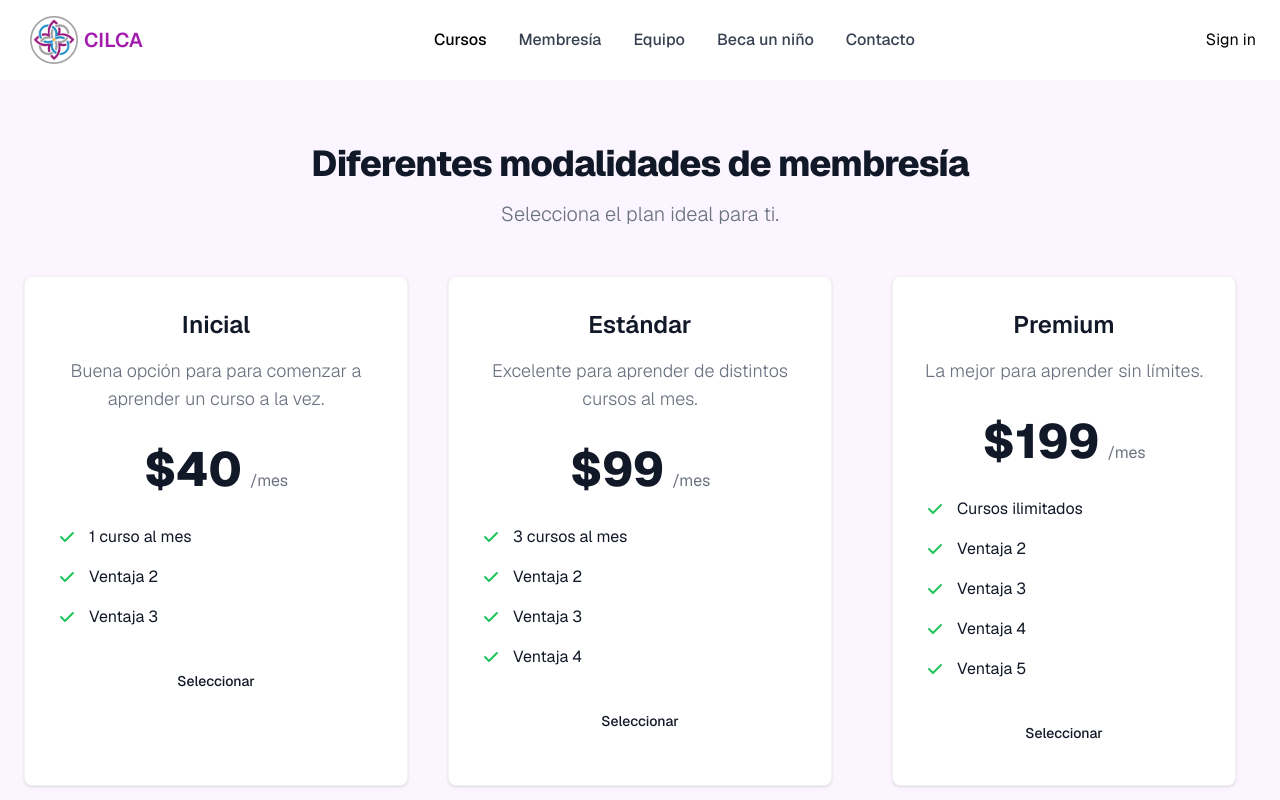
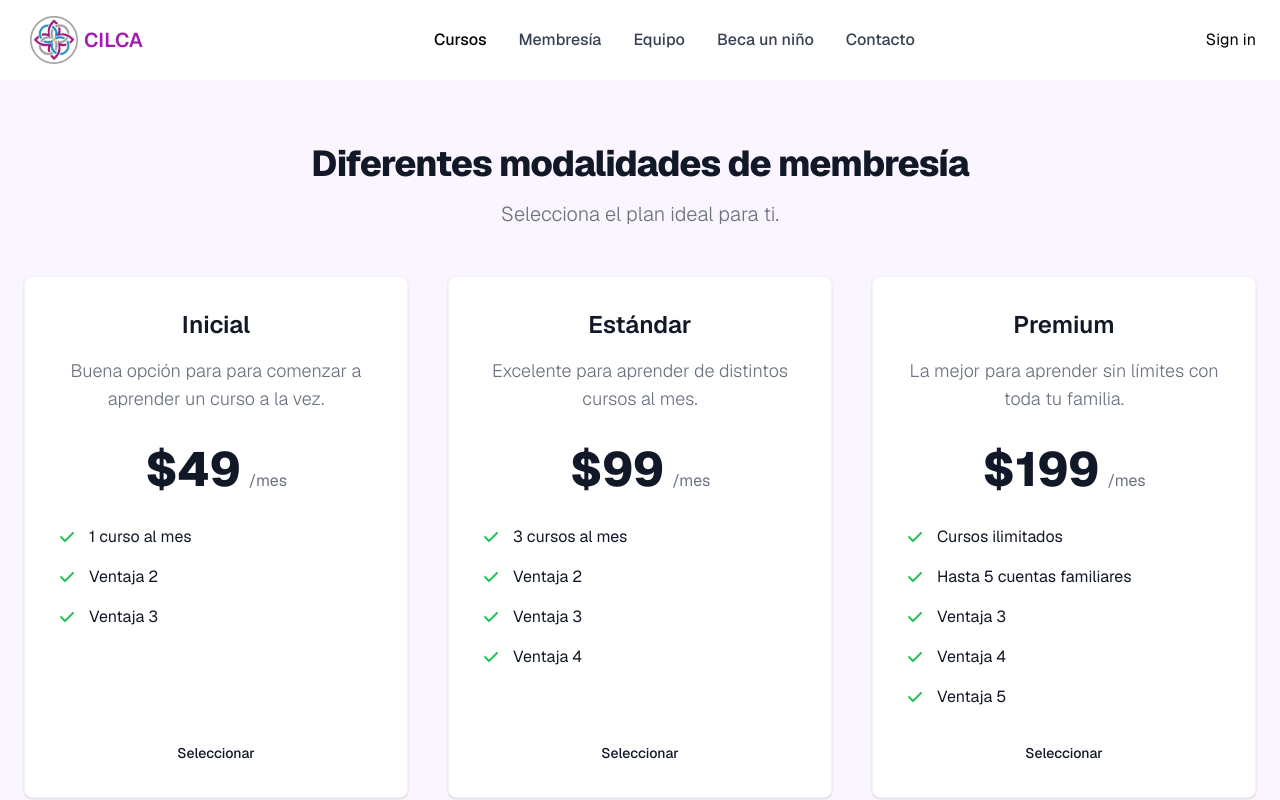
Before and after one commit to anoncollab12/cilca-webapp, a Next.js app: page /membresia in a window 1280 px wide. Shown: the top 800 px of the page. Built offline with nearby package versions, Linux system fonts and the light colour scheme; no server answers.

Commit message:
style: 'Seleccionar' button using flexbox to ensure uniform height

```diff
--- a/src/app/membresia/page.tsx
+++ b/src/app/membresia/page.tsx
@@ -11,17 +11,60 @@ export default function Membresia() {
           </p>
         </div>
         <div className="space-y-8 sm:gap-6 lg:grid lg:grid-cols-3 lg:space-y-0 xl:gap-10">
-          <div className="mx-auto flex max-w-lg flex-col rounded-lg border border-gray-100 bg-white p-6 text-center text-gray-900 shadow dark:border-gray-600 dark:bg-gray-800 dark:text-white xl:p-8">
-            <h3 className="mb-4 text-2xl font-semibold">Inicial</h3>
+          {[
+            {
+              title: "Inicial",
+              description:
+                "Buena opción para para comenzar a aprender un curso a la vez.",
+              price: "$49",
+              features: ["1 curso al mes", "Ventaja 2", "Ventaja 3"],
+            },
+            {
+              title: "Estándar",
+              description:
+                "Excelente para aprender de distintos cursos al mes.",
+              price: "$99",
+              features: [
+                "3 cursos al mes",
+                "Ventaja 2",
+                "Ventaja 3",
+                "Ventaja 4",
+              ],
+            },
+            {
+              title: "Premium",
+              description:
+                "La mejor para aprender sin límites con toda tu familia.",
+              price: "$199",
+              features: [
+                "Cursos ilimitados",
+                "Hasta 5 cuentas familiares",
+                "Ventaja 3",
+                "Ventaja 4",
+                "Ventaja 5",
+              ],
+            },
+          ].map((plan, index) => (
+            <div
+              key={index}
+              className="mx-auto flex max-w-lg flex-col rounded-lg border border-gray-100 bg-white p-6 text-center text-gray-900 shadow dark:border-gray-600 dark:bg-gray-800 dark:text-white xl:p-8"
+            >
+              <h3 className="mb-4 text-2xl font-semibold">{plan.title}</h3>
               <p className="font-light text-gray-500 dark:text-gray-400 sm:text-lg">
-              Buena opción para para comenzar a aprender un curso a la vez.
+                {plan.description}
               </p>
               <div className="my-8 flex items-baseline justify-center">
-              <span className="mr-2 text-5xl font-extrabold">$40</span>
+                <span className="mr-2 text-5xl font-extrabold">
+                  {plan.price}
+                </span>
                 <span className="text-gray-500 dark:text-gray-400">/mes</span>
               </div>
               <ul role="list" className="mb-8 space-y-4 text-left">
-              <li className="flex items-center space-x-3">
+                {plan.features.map((feature, featureIndex) => (
+                  <li
+                    key={featureIndex}
+                    className="flex items-center space-x-3"
+                  >
                     <svg
                       className="h-5 w-5 flex-shrink-0 text-green-500 dark:text-green-400"
                       fill="currentColor"
@@ -34,39 +77,11 @@ export default function Membresia() {
                         clipRule="evenodd"
                       ></path>
                     </svg>
-                <span>1 curso al mes</span>
+                    <span>{feature}</span>
                   </li>
-              <li className="flex items-center space-x-3">
-                <svg
-                  className="h-5 w-5 flex-shrink-0 text-green-500 dark:text-green-400"
-                  fill="currentColor"
-                  viewBox="0 0 20 20"
-                  xmlns="http://www.w3.org/2000/svg"
-                >
-                  <path
-                    fillRule="evenodd"
-                    d="M16.707 5.293a1 1 0 010 1.414l-8 8a1 1 0 01-1.414 0l-4-4a1 1 0 011.414-1.414L8 12.586l7.293-7.293a1 1 0 011.414 0z"
-                    clipRule="evenodd"
-                  ></path>
-                </svg>
-                <span>Ventaja 2</span>
-              </li>
-              <li className="flex items-center space-x-3">
-                <svg
-                  className="h-5 w-5 flex-shrink-0 text-green-500 dark:text-green-400"
-                  fill="currentColor"
-                  viewBox="0 0 20 20"
-                  xmlns="http://www.w3.org/2000/svg"
-                >
-                  <path
-                    fillRule="evenodd"
-                    d="M16.707 5.293a1 1 0 010 1.414l-8 8a1 1 0 01-1.414 0l-4-4a1 1 0 011.414-1.414L8 12.586l7.293-7.293a1 1 0 011.414 0z"
-                    clipRule="evenodd"
-                  ></path>
-                </svg>
-                <span>Ventaja 3</span>
-              </li>
+                ))}
               </ul>
+              <div className="mt-auto">
                 <a
                   href="#"
                   className="bg-primary-600 hover:bg-primary-700 focus:ring-primary-200 dark:focus:ring-primary-900 rounded-lg px-5 py-2.5 text-center text-sm font-medium focus:ring-4"
@@ -74,177 +89,8 @@ export default function Membresia() {
                   Seleccionar
                 </a>
               </div>
-          <div className="mx-auto flex max-w-lg flex-col rounded-lg border border-gray-100 bg-white p-6 text-center text-gray-900 shadow dark:border-gray-600 dark:bg-gray-800 dark:text-white xl:p-8">
-            <h3 className="mb-4 text-2xl font-semibold">Estándar</h3>
-            <p className="font-light text-gray-500 dark:text-gray-400 sm:text-lg">
-              Excelente para aprender de distintos cursos al mes.
-            </p>
-            <div className="my-8 flex items-baseline justify-center">
-              <span className="mr-2 text-5xl font-extrabold">$99</span>
-              <span className="text-gray-500 dark:text-gray-400">/mes</span>
             </div>
-            <ul role="list" className="mb-8 space-y-4 text-left">
-              <li className="flex items-center space-x-3">
-                <svg
-                  className="h-5 w-5 flex-shrink-0 text-green-500 dark:text-green-400"
-                  fill="currentColor"
-                  viewBox="0 0 20 20"
-                  xmlns="http://www.w3.org/2000/svg"
-                >
-                  <path
-                    fillRule="evenodd"
-                    d="M16.707 5.293a1 1 0 010 1.414l-8 8a1 1 0 01-1.414 0l-4-4a1 1 0 011.414-1.414L8 12.586l7.293-7.293a1 1 0 011.414 0z"
-                    clipRule="evenodd"
-                  ></path>
-                </svg>
-                <span>3 cursos al mes</span>
-              </li>
-              <li className="flex items-center space-x-3">
-                <svg
-                  className="h-5 w-5 flex-shrink-0 text-green-500 dark:text-green-400"
-                  fill="currentColor"
-                  viewBox="0 0 20 20"
-                  xmlns="http://www.w3.org/2000/svg"
-                >
-                  <path
-                    fillRule="evenodd"
-                    d="M16.707 5.293a1 1 0 010 1.414l-8 8a1 1 0 01-1.414 0l-4-4a1 1 0 011.414-1.414L8 12.586l7.293-7.293a1 1 0 011.414 0z"
-                    clipRule="evenodd"
-                  ></path>
-                </svg>
-                <span>Ventaja 2</span>
-              </li>
-              <li className="flex items-center space-x-3">
-                <svg
-                  className="h-5 w-5 flex-shrink-0 text-green-500 dark:text-green-400"
-                  fill="currentColor"
-                  viewBox="0 0 20 20"
-                  xmlns="http://www.w3.org/2000/svg"
-                >
-                  <path
-                    fillRule="evenodd"
-                    d="M16.707 5.293a1 1 0 010 1.414l-8 8a1 1 0 01-1.414 0l-4-4a1 1 0 011.414-1.414L8 12.586l7.293-7.293a1 1 0 011.414 0z"
-                    clipRule="evenodd"
-                  ></path>
-                </svg>
-                <span>Ventaja 3</span>
-              </li>
-              <li className="flex items-center space-x-3">
-                <svg
-                  className="h-5 w-5 flex-shrink-0 text-green-500 dark:text-green-400"
-                  fill="currentColor"
-                  viewBox="0 0 20 20"
-                  xmlns="http://www.w3.org/2000/svg"
-                >
-                  <path
-                    fillRule="evenodd"
-                    d="M16.707 5.293a1 1 0 010 1.414l-8 8a1 1 0 01-1.414 0l-4-4a1 1 0 011.414-1.414L8 12.586l7.293-7.293a1 1 0 011.414 0z"
-                    clipRule="evenodd"
-                  ></path>
-                </svg>
-                <span>Ventaja 4</span>
-              </li>
-            </ul>
-            <a
-              href="#"
-              className="bg-primary-600 hover:bg-primary-700 focus:ring-primary-200 dark:focus:ring-primary-900 rounded-lg px-5 py-2.5 text-center text-sm font-medium"
-            >
-              Seleccionar
-            </a>
-          </div>
-          <div className="mx-auto flex max-w-lg flex-col rounded-lg border border-gray-100 bg-white p-6 text-center text-gray-900 shadow dark:border-gray-600 dark:bg-gray-800 dark:text-white xl:p-8">
-            <h3 className="mb-4 text-2xl font-semibold">Premium</h3>
-            <p className="font-light text-gray-500 dark:text-gray-400 sm:text-lg">
-              La mejor para aprender sin límites.
-            </p>
-            <div className="my-8 flex items-baseline justify-center">
-              <span className="mr-2 text-5xl font-extrabold">$199</span>
-              <span className="text-gray-500 dark:text-gray-400">/mes</span>
-            </div>
-            <ul role="list" className="mb-8 space-y-4 text-left">
-              <li className="flex items-center space-x-3">
-                <svg
-                  className="h-5 w-5 flex-shrink-0 text-green-500 dark:text-green-400"
-                  fill="currentColor"
-                  viewBox="0 0 20 20"
-                  xmlns="http://www.w3.org/2000/svg"
-                >
-                  <path
-                    fillRule="evenodd"
-                    d="M16.707 5.293a1 1 0 010 1.414l-8 8a1 1 0 01-1.414 0l-4-4a1 1 0 011.414-1.414L8 12.586l7.293-7.293a1 1 0 011.414 0z"
-                    clipRule="evenodd"
-                  ></path>
-                </svg>
-                <span>Cursos ilimitados</span>
-              </li>{" "}
-              <li className="flex items-center space-x-3">
-                <svg
-                  className="h-5 w-5 flex-shrink-0 text-green-500 dark:text-green-400"
-                  fill="currentColor"
-                  viewBox="0 0 20 20"
-                  xmlns="http://www.w3.org/2000/svg"
-                >
-                  <path
-                    fillRule="evenodd"
-                    d="M16.707 5.293a1 1 0 010 1.414l-8 8a1 1 0 01-1.414 0l-4-4a1 1 0 011.414-1.414L8 12.586l7.293-7.293a1 1 0 011.414 0z"
-                    clipRule="evenodd"
-                  ></path>
-                </svg>
-                <span>Ventaja 2</span>
-              </li>{" "}
-              <li className="flex items-center space-x-3">
-                <svg
-                  className="h-5 w-5 flex-shrink-0 text-green-500 dark:text-green-400"
-                  fill="currentColor"
-                  viewBox="0 0 20 20"
-                  xmlns="http://www.w3.org/2000/svg"
-                >
-                  <path
-                    fillRule="evenodd"
-                    d="M16.707 5.293a1 1 0 010 1.414l-8 8a1 1 0 01-1.414 0l-4-4a1 1 0 011.414-1.414L8 12.586l7.293-7.293a1 1 0 011.414 0z"
-                    clipRule="evenodd"
-                  ></path>
-                </svg>
-                <span>Ventaja 3</span>
-              </li>{" "}
-              <li className="flex items-center space-x-3">
-                <svg
-                  className="h-5 w-5 flex-shrink-0 text-green-500 dark:text-green-400"
-                  fill="currentColor"
-                  viewBox="0 0 20 20"
-                  xmlns="http://www.w3.org/2000/svg"
-                >
-                  <path
-                    fillRule="evenodd"
-                    d="M16.707 5.293a1 1 0 010 1.414l-8 8a1 1 0 01-1.414 0l-4-4a1 1 0 011.414-1.414L8 12.586l7.293-7.293a1 1 0 011.414 0z"
-                    clipRule="evenodd"
-                  ></path>
-                </svg>
-                <span>Ventaja 4</span>
-              </li>{" "}
-              <li className="flex items-center space-x-3">
-                <svg
-                  className="h-5 w-5 flex-shrink-0 text-green-500 dark:text-green-400"
-                  fill="currentColor"
-                  viewBox="0 0 20 20"
-                  xmlns="http://www.w3.org/2000/svg"
-                >
-                  <path
-                    fillRule="evenodd"
-                    d="M16.707 5.293a1 1 0 010 1.414l-8 8a1 1 0 01-1.414 0l-4-4a1 1 0 011.414-1.414L8 12.586l7.293-7.293a1 1 0 011.414 0z"
-                    clipRule="evenodd"
-                  ></path>
-                </svg>
-                <span>Ventaja 5</span>
-              </li>
-            </ul>
-            <a
-              href="#"
-              className="bg-primary-600 hover:bg-primary-700 focus:ring-primary-200 dark:focus:ring-primary-900 rounded-lg px-5 py-2.5 text-center text-sm font-medium"
-            >
-              Seleccionar
-            </a>
-          </div>
+          ))}
         </div>
       </div>
     </section>
```
Lines whose indentation alone changed are shown as unchanged.
